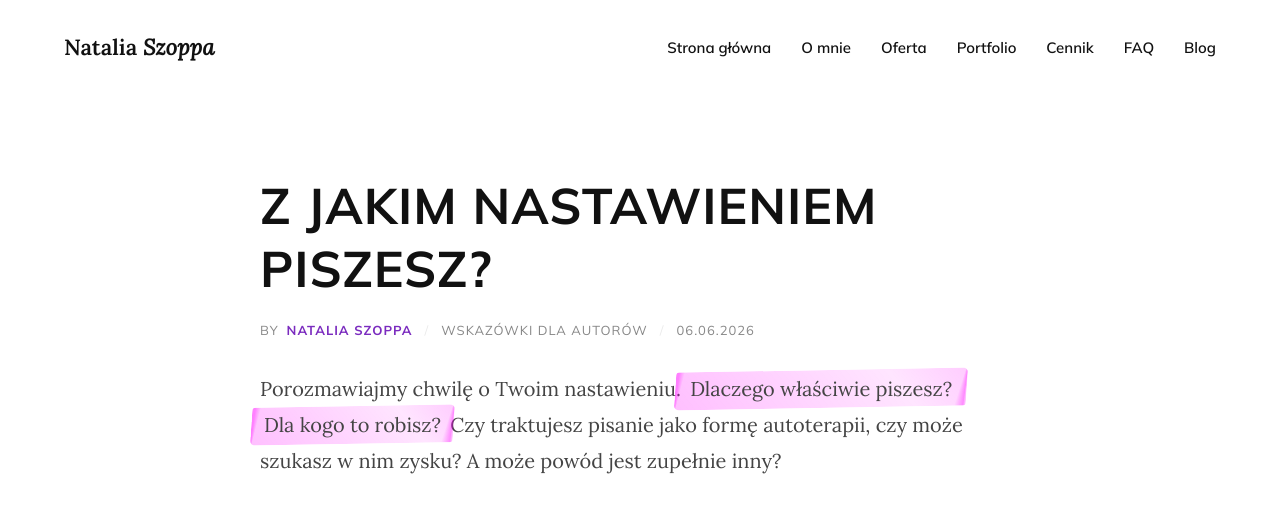
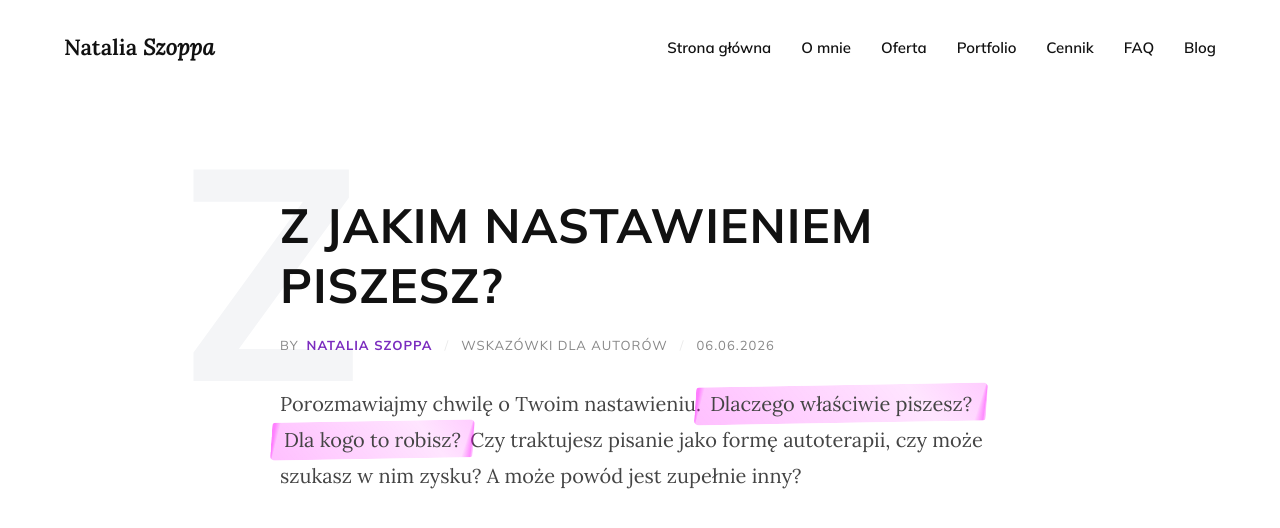
Before and after one commit to Bonnie00726/nataliaszoppa, a Jekyll site: the page built from _posts/2026-06-06-z-jakim-nastawieniem-piszesz.md, in a window 1280 px wide, cut to the strip 0-539 px from the top of the page. Shown: the top 528 px of the strip. Built offline with Jekyll 4.4.1, drawn with Linux system fonts in a browser that asks for light colours; some of the changed text lies outside the part shown.

Commit message:
Update post.html

```diff
--- a/_layouts/post.html
+++ b/_layouts/post.html
@@ -5,16 +5,30 @@ layout: default
 <style>
     /* --- EDITORIAL HEADER (Tytuł i Metryczka) --- */
     .article-header, .first-paragraph-container {
-        max-width: 800px;
+        max-width: 860px;
         margin-left: auto; margin-right: auto;
-        padding-left: 20px; padding-right: 20px;
+        padding-left: 70px; padding-right: 20px;
         text-align: left;
     }
 
-    .article-header { margin-top: 80px; margin-bottom: 30px; position: relative; z-index: 1; }
+    .article-header { margin-top: 100px; margin-bottom: 30px; position: relative; z-index: 1; }
+
+    /* Ogromny Inicjał w tle z Tytułu */
+    .title-initial {
+        position: absolute;
+        top: -40px;
+        left: -30px;
+        font-family: 'Mulish', sans-serif;
+        font-size: 300px;
+        font-weight: 700;
+        color: #f4f5f7;
+        z-index: -1;
+        line-height: 0.75;
+        user-select: none;
+    }
 
     .article-title {
-        font-family: 'Mulish', sans-serif; font-size: clamp(34px, 5vw, 50px); line-height: 1.25;
+        font-family: 'Mulish', sans-serif; font-size: clamp(32px, 5vw, 48px); line-height: 1.25;
         letter-spacing: 1px; margin-bottom: 20px; color: var(--text-black); text-transform: uppercase; font-weight: 700;
     }
 
@@ -100,11 +114,13 @@ layout: default
     }
     .article-content blockquote p { margin-bottom: 0; }
 
-    /* Podpis pod cytatem */
-    .article-content blockquote footer {
+    /* PODPIS POD CYTATEM (Fioletowy, mały, Mulish) */
+    .article-content blockquote footer,
+    .article-content blockquote cite {
+        display: block;
         margin-top: 25px;
         font-family: 'Mulish', sans-serif;
-        font-size: 12px;
+        font-size: 13px;
         font-weight: 700;
         text-transform: uppercase;
         letter-spacing: 1.5px;
@@ -154,18 +170,19 @@ layout: default
     }
     .author-btn:hover { opacity: 0.9; transform: translateY(-2px); color: white; }
 
-    /* NAWIGACJA I POWIĄZANE WPISY - ODCHUDZONY PASEK */
-    .post-footer-nav { width: 100vw; position: relative; left: 50%; right: 50%; margin-left: -50vw; margin-right: -50vw; margin-bottom: -60px; }
+    /* NAWIGACJA I POWIĄZANE WPISY - SUBTELNIEJSZE PASKI */
+    .post-footer-nav { width: 100vw; position: relative; left: 50%; right: 50%; margin-left: -50vw; margin-right: -50vw; margin-bottom: -50px; }
     .prev-next-bar { display: flex; background: var(--gradient); }
     .nav-link-block {
-        flex: 1; padding: 25px 5%; color: white; text-decoration: none; display: flex; flex-direction: column; justify-content: center; transition: background 0.3s ease;
+        flex: 1; padding: 20px 5%; color: white; text-decoration: none;
+        display: flex; flex-direction: column; justify-content: center; transition: background 0.3s ease;
     }
     .nav-link-block:hover { background: rgba(0, 0, 0, 0.1); }
     .nav-link-block.prev { text-align: left; border-right: 1px solid rgba(255, 255, 255, 0.2); }
     .nav-link-block.next { text-align: right; }
-    .nav-label { font-family: 'Mulish', sans-serif; font-size: 10px; font-weight: 700; text-transform: uppercase; letter-spacing: 2px; margin-bottom: 8px; opacity: 0.85; display: flex; align-items: center; gap: 8px; }
+    .nav-label { font-family: 'Mulish', sans-serif; font-size: 10px; font-weight: 700; text-transform: uppercase; letter-spacing: 2px; margin-bottom: 5px; opacity: 0.85; display: flex; align-items: center; gap: 8px; }
     .nav-link-block.next .nav-label { justify-content: flex-end; }
-    .nav-post-title { font-family: 'Lora', serif; font-size: 20px; line-height: 1.4; max-width: 90%; }
+    .nav-post-title { font-family: 'Lora', serif; font-size: 16px; line-height: 1.4; max-width: 90%; }
     .nav-link-block.next .nav-post-title { margin-left: auto; }
 
     .related-posts { display: flex; }
@@ -199,6 +216,7 @@ layout: default
     /* RESPONSIVE */
     @media (max-width: 900px) {
         .article-header, .first-paragraph-container { padding-left: 20px; text-align: center; }
+        .title-initial { display: none; }
         .article-title { font-size: clamp(32px, 5vw, 42px); }
         .article-meta { justify-content: center; }
         .article-hero-img { height: 40vh; min-height: 300px; }
@@ -219,13 +237,13 @@ layout: default
 </style>
 
 <header class="article-header">
+    <div class="title-initial">{{ page.title | slice: 0 }}</div>
     <h1 class="article-title">{{ page.title }}</h1>
     <div class="article-meta">
         BY <strong>NATALIA SZOPPA</strong> <span>/</span> WSKAZÓWKI DLA AUTORÓW <span>/</span> {{ page.date | date: "%d.%m.%Y" }}
     </div>
 </header>
 
-<!-- Automatyczne wyodrębnianie i stylowanie pierwszego akapitu -->
 {% assign content_parts = content | split: "</p>" %}
 <div class="first-paragraph-container">
     {{ content_parts[0] }}</p>
@@ -258,7 +276,6 @@ layout: default
     </script>
 
     <div class="article-content">
-        <!-- Renderowanie reszty tekstu -->
         {% for part in content_parts offset:1 %}
             {{ part }}{% if forloop.last == false %}</p>{% endif %}
         {% endfor %}
@@ -270,7 +287,7 @@ layout: default
         <div class="author-info">
             <h4>Natalia Szoppa</h4>
             <p>Redaktorka, tłumaczka i pasjonatka spójnych fabuł. Od lat pomaga niezależnym twórcom wydawać książki na najwyższym poziomie rynkowym. Uważa, że w każdym tekście kryje się potencjał na bestseller – trzeba tylko wiedzieć, co wykreślić.</p>
-            <a href="{{ '/portfolio.html' | relative_url }}" class="author-btn">Zobacz portfolio</a>
+            <a href="{{ '/oferta.html' | relative_url }}" class="author-btn">Zobacz ofertę</a>
         </div>
     </div>
 </main>
@@ -314,7 +331,6 @@ layout: default
     </div>
 </section>
 
-<!-- WYSZUKIWARKA MODAL & ARCHIWUM -->
 <button class="floating-search-btn" id="openSearchModal" title="Szukaj i Archiwum">
     <i class="las la-search"></i>
 </button>
```
